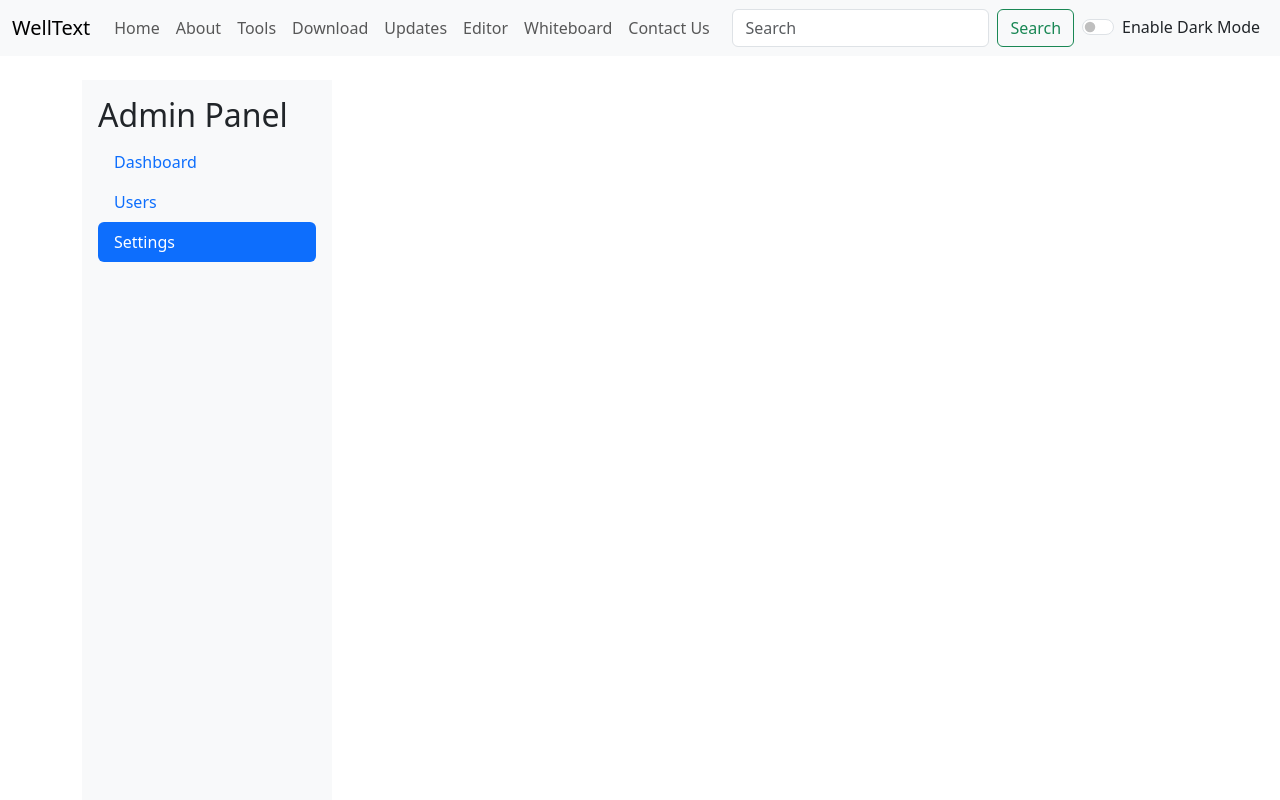
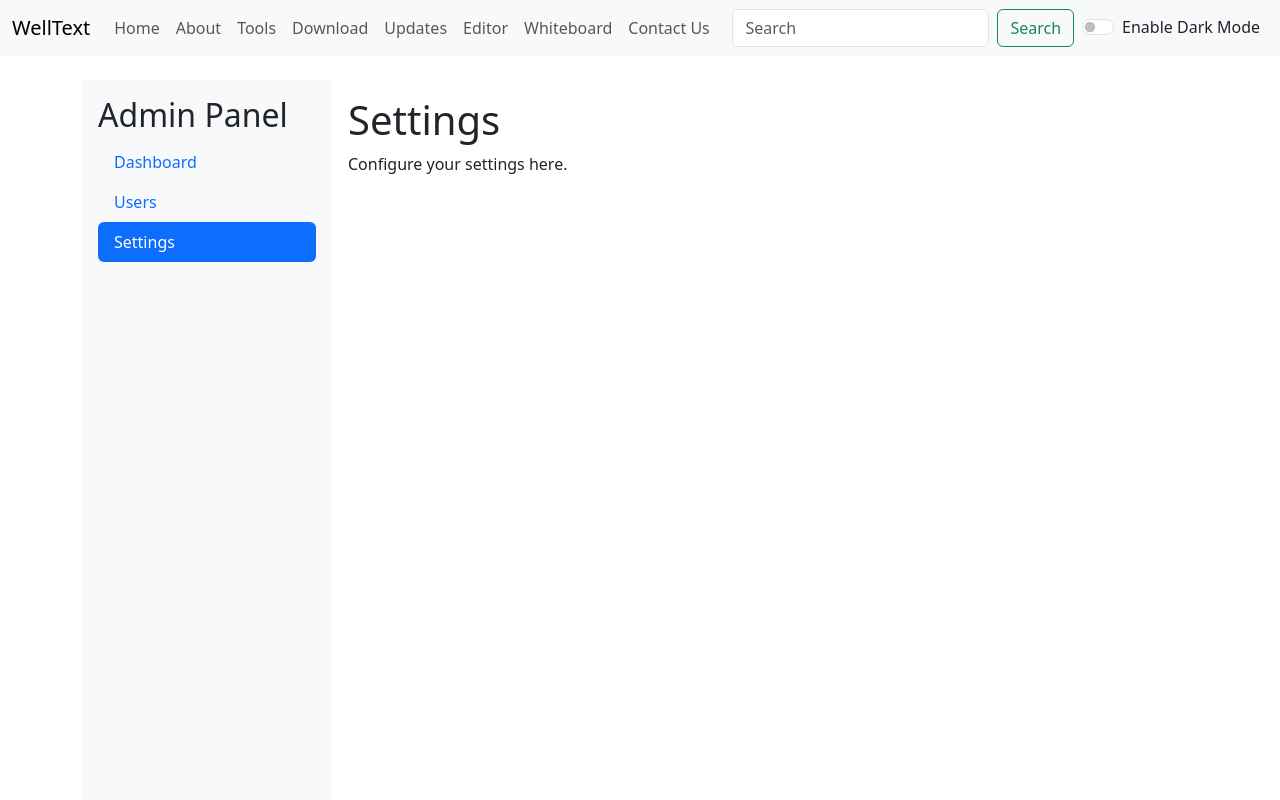
Before and after one commit to Akashmishra1209/codeweb, a React (Create React App) app: page /admin/settings in a window 1280 px wide. Shown: the top 800 px of the page. Built offline with nearby package versions, Linux system fonts and the light colour scheme; sample sign-in values are in the browser's storage.

Commit message:
Corrected Admin Routing

```diff
--- a/src/admin/Admin.js
+++ b/src/admin/Admin.js
@@ -1,12 +1,11 @@
 // src/admin/Admin.js
-
 import React from 'react';
 import { Routes, Route, Navigate } from 'react-router-dom';
 import Sidebar from './Sidebar';
 import Dashboard from './Dashboard';
 import Users from './Users';
 import Settings from './Settings';
-import { isAuthenticated } from './auth'; // Assume you have an auth.js with this function
+import { isAuthenticated } from './auth';
 
 const Admin = () => {
     if (!isAuthenticated()) {
@@ -18,9 +17,9 @@ const Admin = () => {
             <Sidebar />
             <div className="flex-grow-1 p-3">
                 <Routes>
-                    <Route path="/admin/dashboard" element={<Dashboard />} />
-                    <Route path="/admin/users" element={<Users />} />
-                    <Route path="/admin/settings" element={<Settings />} />
+                    <Route path="dashboard" element={<Dashboard />} />
+                    <Route path="users" element={<Users />} />
+                    <Route path="settings" element={<Settings />} />
                 </Routes>
             </div>
         </div>
```
